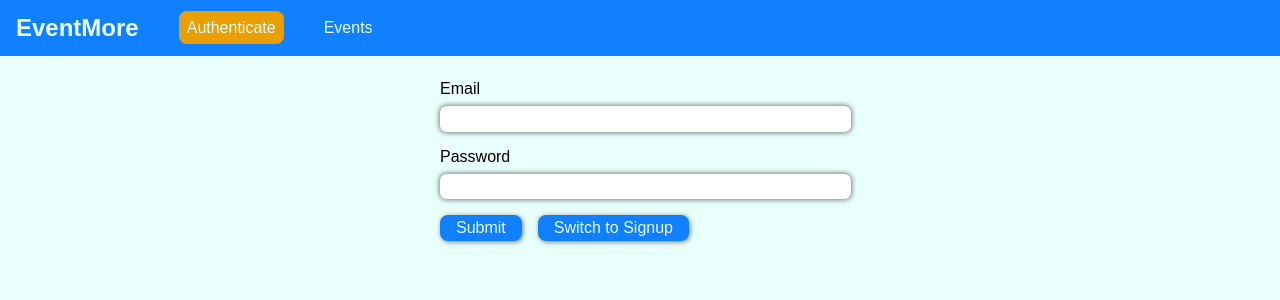
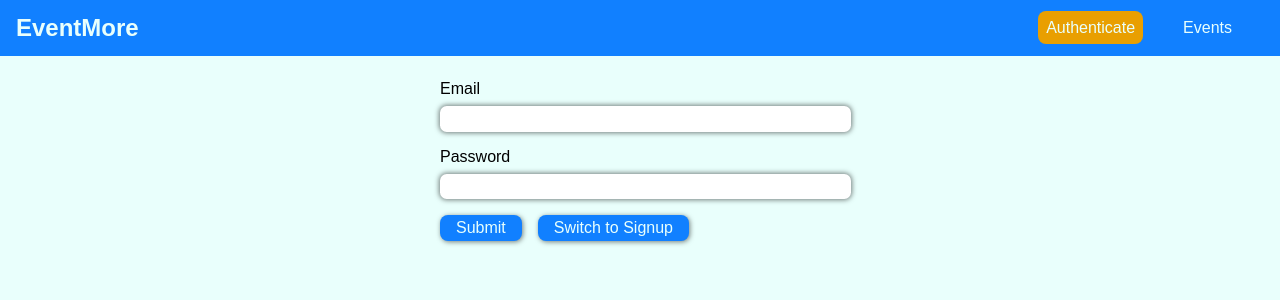
Before and after one commit to B-Lenton/graphql-react-event-booking, a React (Create React App) app in the folder frontend/: page /auth in a window 1280 px wide. Shown: the top 300 px of the page. Built offline with nearby package versions, Linux system fonts and the light colour scheme.

Commit message:
added logout button with context for when to appear & its actions; minor restyle of navbar

```diff
--- a/frontend/src/components/Navigation/MainNavigation.css
+++ b/frontend/src/components/Navigation/MainNavigation.css
@@ -8,6 +8,7 @@
     padding: 0 1rem;
     display: flex;
     align-items: center;
+    color: rgb(233, 255, 252);
   }
 
 .main-navigation__logo h1 {
@@ -16,7 +17,10 @@
 }
 
 .main-navigation__items {
-    margin-left: 1.5rem;
+    margin: 0 2.5rem;
+    display: flex;
+    justify-content: flex-end;
+    width: 100%;
 }
 
 .main-navigation__items ul {
@@ -24,21 +28,31 @@
     list-style: none;
     padding: 0;
     margin: 0;
+    align-items: center;
 }
 
 .main-navigation__items li {
     margin: 0 1rem;
 }
 
-.main-navigation__items a {
+.main-navigation__items a,
+.main-navigation__items button {
     text-decoration: none;
     color: rgb(233, 255, 252);
     padding: .5em;
+    border: none;
+    font: inherit;
+    background: transparent;
+    cursor: pointer;
+    vertical-align: middle;
+    margin: 0;
 }
 
 .main-navigation__items a:hover,
 .main-navigation__items a:active,
-.main-navigation__items a.active {
+.main-navigation__items a.active,
+.main-navigation__items button:hover,
+.main-navigation__items button:active {
     color: rgb(233, 255, 252);
     background-color: #e99f01;
     border-radius: .5em;
--- a/frontend/src/components/Navigation/MainNavigation.js
+++ b/frontend/src/components/Navigation/MainNavigation.js
@@ -6,6 +6,7 @@ import "./MainNavigation.css";
 
 const mainNavigation = props => (
     <AuthContext.Consumer>
+        {/* get auth-context as an argument to access for authentication */}
         {(context) => {
             return (
                 <header className="main-navigation">
@@ -14,15 +15,24 @@ const mainNavigation = props => (
                     </div>
                     <nav className="main-navigation__items">
                         <ul>
-                            {!context.token && <li>
-                                <NavLink to="/auth">Authenticate</NavLink>
-                            </li>}
+                            {!context.token && (
+                                <li>
+                                    <NavLink to="/auth">Authenticate</NavLink>
+                                </li>
+                            )}
                             <li>
                                 <NavLink to="/events">Events</NavLink>
                             </li>
-                            {context.token && <li>
-                                <NavLink to="/bookings">Bookings</NavLink>
-                            </li>}
+                            {context.token && (
+                                <React.Fragment>
+                                    <li>
+                                        <NavLink to="/bookings">Bookings</NavLink>
+                                    </li>
+                                    <li>
+                                        <button onClick={context.logout}>Logout</button>
+                                    </li>
+                                </React.Fragment>
+                            )}
                         </ul>
                     </nav>
                 </header>
```
